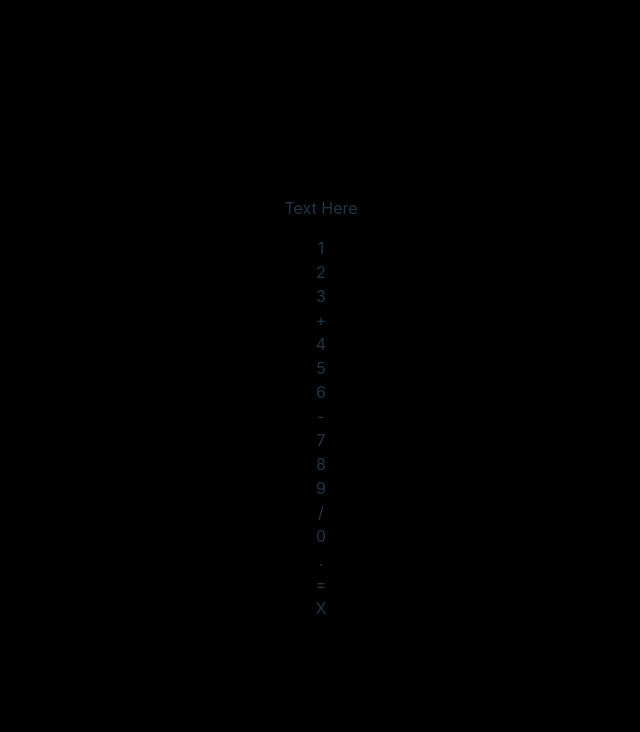
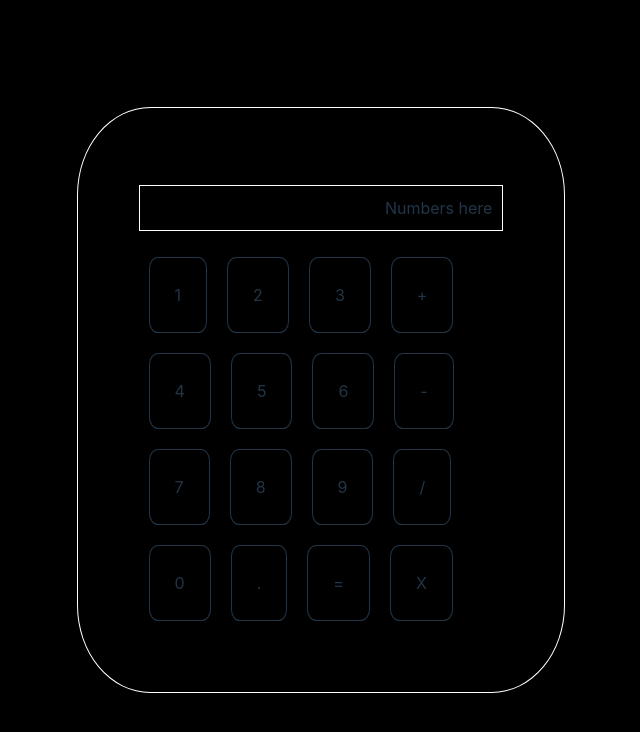
Before and after one commit to ThomasKrokos/ReactCalculator, a React (Vite) app: page / in a window 1280 px wide. Shown: the top 732 px of the page, without its empty margins (319-959 px from the left). Built offline with nearby package versions, Linux system fonts and the light colour scheme.

Commit message:
Finally fixed css issues

```diff
--- a/package.json
+++ b/package.json
@@ -11,7 +11,8 @@
   },
   "dependencies": {
     "react": "^18.2.0",
-    "react-dom": "^18.2.0"
+    "react-dom": "^18.2.0",
+    "sass": "^1.63.6"
   },
   "devDependencies": {
     "@types/react": "^18.0.37",
--- a/src/Calculator.module.css
+++ b/src/Calculator.module.css
@@ -1,28 +1,29 @@
 
 
 .container {
-    border: "1px solid";
-    border-radius: "15%";
-    padding: "5%";
-    width: "30%";
-    height: "40%";
-    margin: "0 auto";
-  };
-   .buttonContainer {
-    display: "flex";
-    flex-wrap: "wrap";
+    border: 1px solid white;
+    border-radius: 15%;
+    padding: 5%;
+    width: 30%;
+    height: 60%;
+    margin: 0 auto;
+  }
 
+   .buttoncontainer {
+    display: flex;
+    flex-direction: row;
+    flex-wrap: wrap;
   }
    .button {
-    border: "1px solid";
-    border-radius: "15%";
-    padding: "25px";
-    margin: "10px"
-  };
-
-   .inputField {
-    border: "1px solid";
-    padding: "10px";
+    border: 1px solid;
+    border-radius: 15%;
+    padding: 25px;
+    margin: 10px;
+  }
 
 
+   .inputfield {
+    border: 1px solid white;
+    padding: 10px;
+    text-align: right;
   }
--- a/src/Calculator.tsx
+++ b/src/Calculator.tsx
@@ -1,36 +1,9 @@
 import React from "react";
 import Button from "./Button";
 import { flushSync } from "react-dom";
-import styles from './Calculator.module.css'
+import styles from "./Calculator.module.css"
 
 const Calculator = () => {
-  //want to try to move these styles out to a css file
-  // const container = {
-  //   border: "1px solid",
-  //   borderRadius: "15%",
-  //   padding: "5%",
-  //   width: "30%",
-  //   height: "40%",
-  //   margin: "0 auto"
-  // };
-  // const buttonContainer = {
-  //   display: "flex",
-  //   flexWrap: "wrap"
-
-  // }
-  // const button = {
-  //   border: "1px solid",
-  //   borderRadius: "15%",
-  //   padding: "25px",
-  //   margin: "10px"
-  // };
-
-  // const inputField = {
-  //   border: "1px solid",
-  //   padding: "10px",
-
-
-  // }
 
   const buttonValues = [
     "1", "2", "3", "+", "4", "5", "6", "-", "7", "8", "9", "/", "0", ".", "=", "X",
@@ -38,10 +11,10 @@ const Calculator = () => {
 
   return (
     <div className={styles.container}>
-      <div className={styles.inputField}>
-        <p > Text Here</p>
+      <div>
+        <p className={styles.inputfield}> Numbers here</p>
       </div>
-      <div className={styles.buttonContainer}>
+      <div className={styles.buttoncontainer}>
       {buttonValues.map((item) => {
          return <div className={styles.button}>{item}</div>
       })}
```
Also changed, not shown: 1 other file (tests, documents, lock files or other folders).
